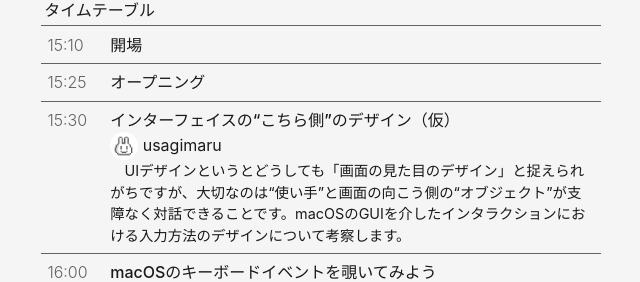
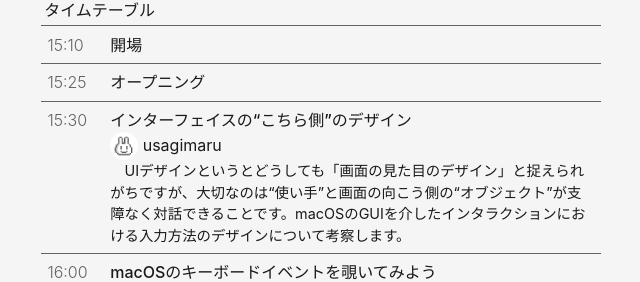
Before and after one commit to macOS-native/macos-native.github.io, a Jekyll site: the page built from index.md, in a window 1280 px wide and 900 px high, scrolled down 657 px. Shown: the part 150-432 px from the top of the window, without its empty margins (319-959 px from the left). Built offline with Jekyll 4.4.1, drawn with Linux system fonts in a browser that asks for light colours.

Commit message:
Remove "（仮）" from 🐰-san's title

```diff
--- a/_data/events.yml
+++ b/_data/events.yml
@@ -14,7 +14,7 @@ symposium_04:
     - time: "15:25"
       title: "オープニング"
     - time: "15:30"
-      title: "インターフェイスの“こちら側”のデザイン（仮）"
+      title: "インターフェイスの“こちら側”のデザイン"
       presenter:
         name: usagimaru
         avatar: usagimaru
```
